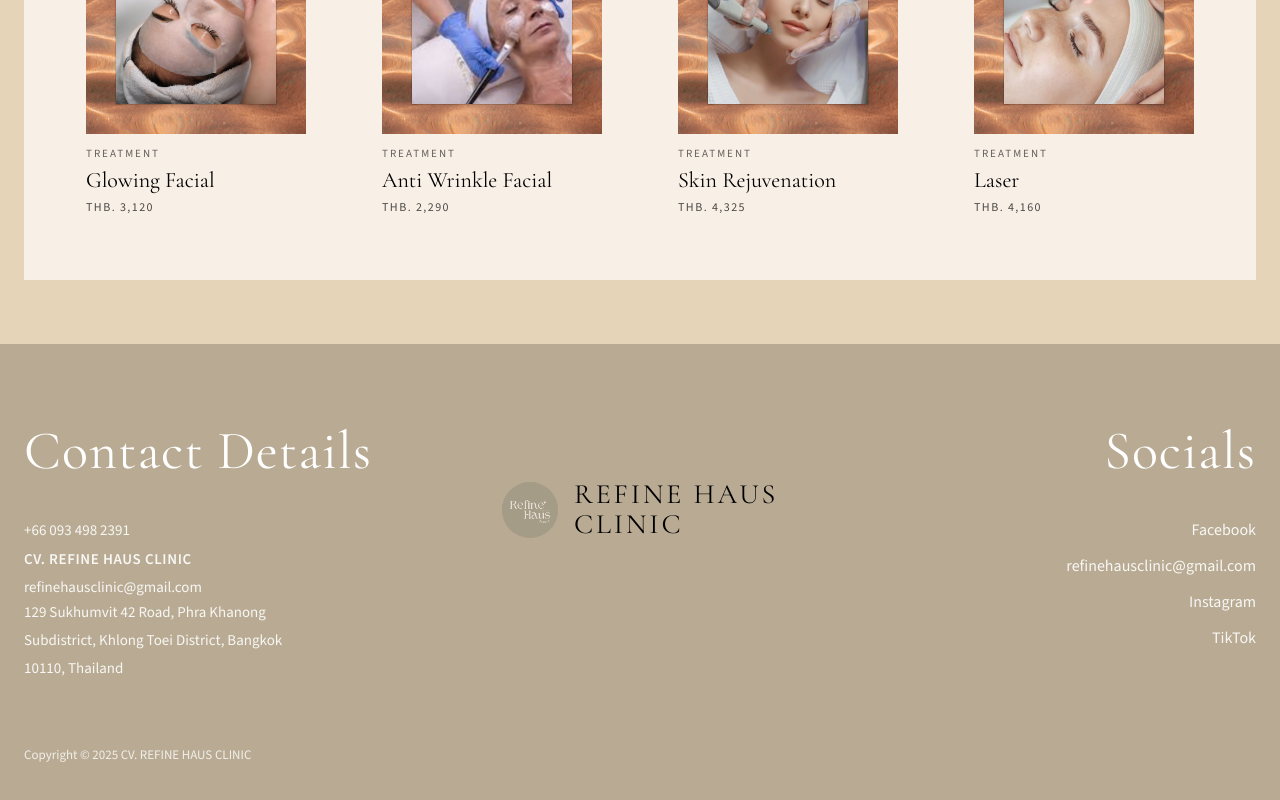
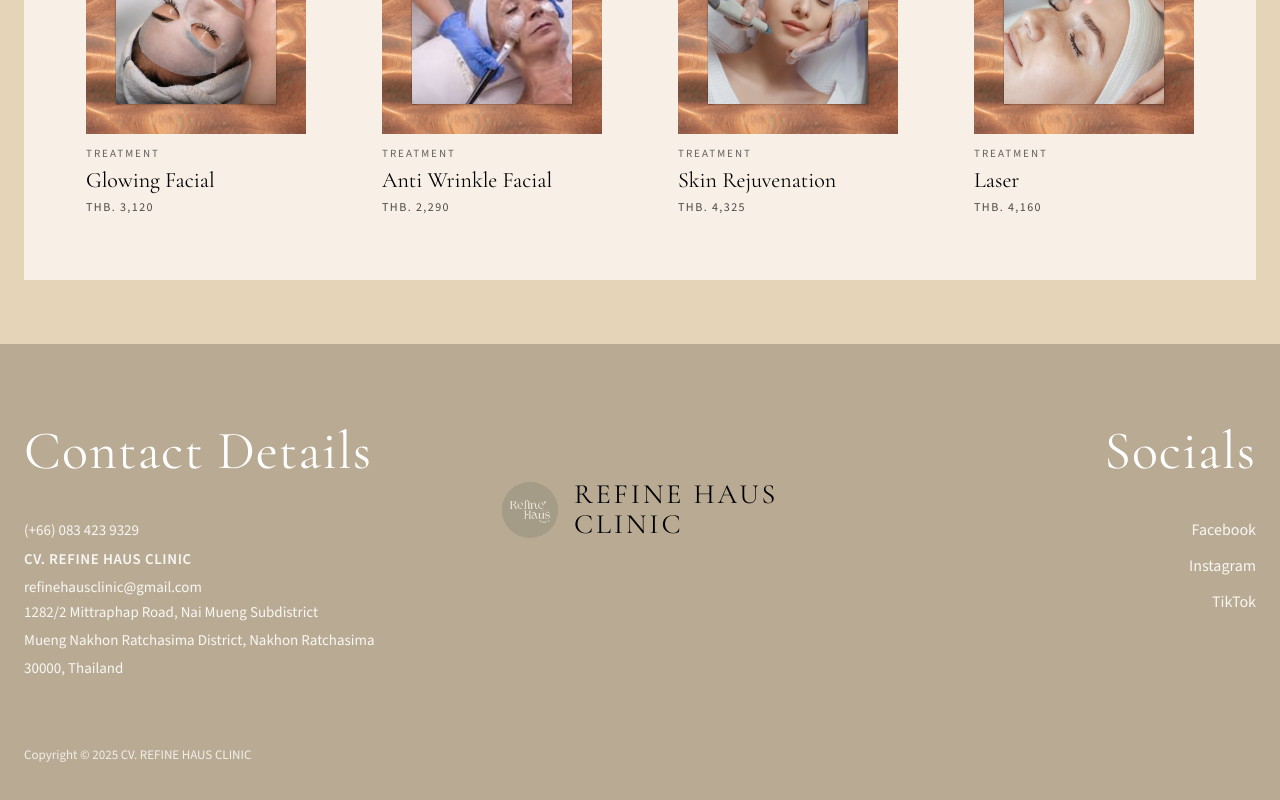
Before and after one commit to ndstt/refine-haus-clinic, a React app in the folder frontend/: page /services in a window 1280 px wide. Shown: the part 903-1703 px from the top of the page. Built offline with nearby package versions, Linux system fonts and the light colour scheme; the HTML template or start-up script is replaced by a standard one.

Commit message:
edit address

```diff
--- a/frontend/src/components/footer.jsx
+++ b/frontend/src/components/footer.jsx
@@ -11,7 +11,7 @@ export default function Footer() {
             </h2>
 
             <div className="mt-10 space-y-1 text-[14px] leading-relaxed text-white/90 sm:text-[15px]">
-              <div>+66 093 498 2391</div>
+              <div>(+66) 083 423 9329</div>
               <div className="font-semibold uppercase tracking-[0.04em]">
                 CV. REFINE HAUS CLINIC
               </div>
@@ -21,9 +21,9 @@ export default function Footer() {
               >
                 refinehausclinic@gmail.com
               </a>
-              <div>129 Sukhumvit 42 Road, Phra Khanong</div>
-              <div>Subdistrict, Khlong Toei District, Bangkok</div>
-              <div>10110, Thailand</div>
+              <div>1282/2 Mittraphap Road, Nai Mueng Subdistrict</div>
+              <div>Mueng Nakhon Ratchasima District, Nakhon Ratchasima</div>
+              <div>30000, Thailand</div>
             </div>
           </div>
 
@@ -61,14 +61,6 @@ export default function Footer() {
               <div>
                 <a
                   className="inline-block hover:underline hover:underline-offset-4"
-                  href="mailto:refinehausclinic@gmail.com"
-                >
-                  refinehausclinic@gmail.com
-                </a>
-              </div>
-              <div>
-                <a
-                  className="inline-block hover:underline hover:underline-offset-4"
                   href="https://www.instagram.com/refinehaus.clinic"
                   target="_blank"
                   rel="noreferrer"
```
